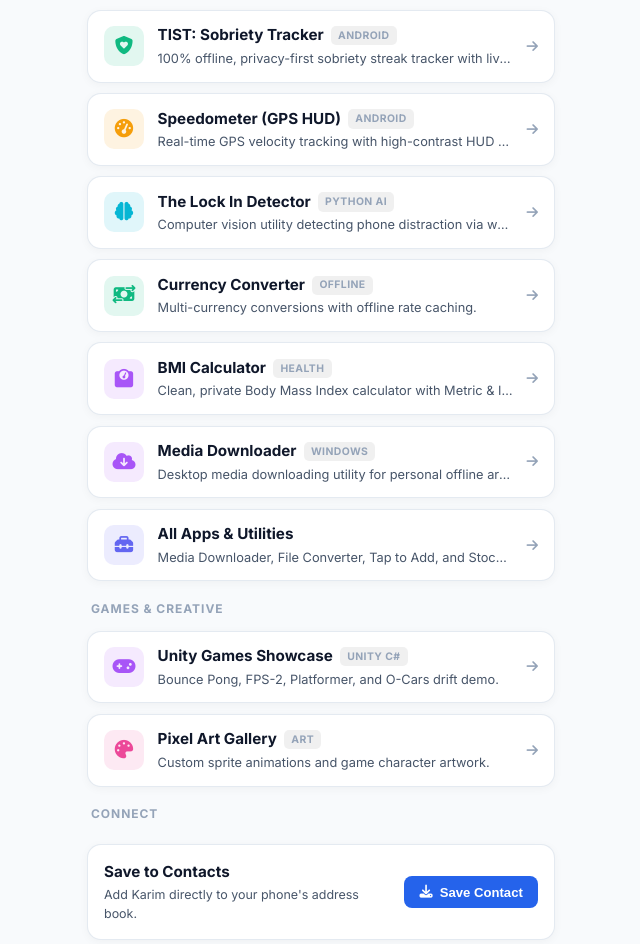
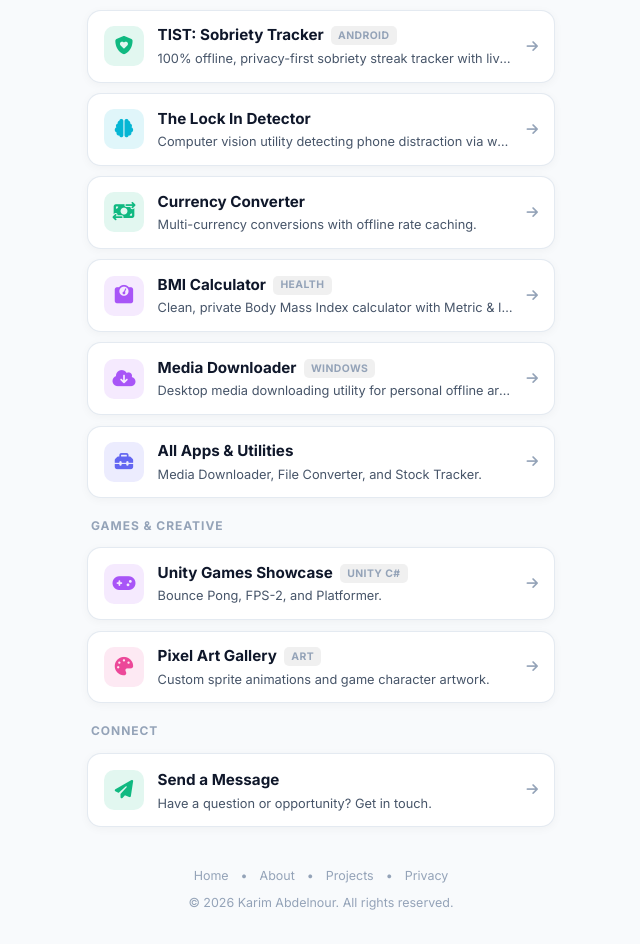
Before and after one commit to karimuq/Website-files, a plain HTML site: page links.html in a window 1280 px wide. Shown: the part 711-1655 px from the top of the page, without its empty margins (319-959 px from the left). Drawn offline with Linux system fonts and the light colour scheme.

Commit message:
Streamline links hub: update cards and clean up descriptions

```diff
--- a/links.html
+++ b/links.html
@@ -62,13 +62,16 @@
 
       <!-- Understated Social Links -->
       <div class="social-row" aria-label="Social Profiles">
-        <a href="https://github.com/karimuq" target="_blank" rel="noopener noreferrer" class="social-link" title="GitHub (@karimuq)" aria-label="GitHub">
+        <a href="https://github.com/karimuq" target="_blank" rel="noopener noreferrer" class="social-link"
+          title="GitHub (@karimuq)" aria-label="GitHub">
           <i class="fa-brands fa-github"></i>
         </a>
-        <a href="https://www.linkedin.com/in/karimabdelnour26/" target="_blank" rel="noopener noreferrer" class="social-link" title="LinkedIn" aria-label="LinkedIn">
+        <a href="https://www.linkedin.com/in/karimabdelnour26/" target="_blank" rel="noopener noreferrer"
+          class="social-link" title="LinkedIn" aria-label="LinkedIn">
           <i class="fa-brands fa-linkedin-in"></i>
         </a>
-        <a href="https://karim25.itch.io" target="_blank" rel="noopener noreferrer" class="social-link" title="Itch.io Games" aria-label="Itch.io">
+        <a href="https://karim25.itch.io" target="_blank" rel="noopener noreferrer" class="social-link"
+          title="Itch.io Games" aria-label="Itch.io">
           <i class="fa-brands fa-itch-io"></i>
         </a>
         <a href="mailto:karimabdelnour27@gmail.com" class="social-link" title="Email Karim" aria-label="Email">
@@ -145,20 +148,6 @@
         <i class="fa-solid fa-arrow-right card-arrow" aria-hidden="true"></i>
       </a>
 
-      <a href="app-speedometer.html" class="card">
-        <div class="card-icon icon-amber">
-          <i class="fa-solid fa-gauge-high"></i>
-        </div>
-        <div class="card-body">
-          <div class="card-title-row">
-            <span class="card-title">Speedometer (GPS HUD)</span>
-            <span class="card-tag">Android</span>
-          </div>
-          <p class="card-desc">Real-time GPS velocity tracking with high-contrast HUD dials.</p>
-        </div>
-        <i class="fa-solid fa-arrow-right card-arrow" aria-hidden="true"></i>
-      </a>
-
       <a href="app-lock-in-detector.html" class="card">
         <div class="card-icon icon-cyan">
           <i class="fa-solid fa-brain"></i>
@@ -166,7 +155,6 @@
         <div class="card-body">
           <div class="card-title-row">
             <span class="card-title">The Lock In Detector</span>
-            <span class="card-tag">Python AI</span>
           </div>
           <p class="card-desc">Computer vision utility detecting phone distraction via webcam.</p>
         </div>
@@ -180,7 +168,6 @@
         <div class="card-body">
           <div class="card-title-row">
             <span class="card-title">Currency Converter</span>
-            <span class="card-tag">Offline</span>
           </div>
           <p class="card-desc">Multi-currency conversions with offline rate caching.</p>
         </div>
@@ -223,7 +210,7 @@
           <div class="card-title-row">
             <span class="card-title">All Apps &amp; Utilities</span>
           </div>
-          <p class="card-desc">Media Downloader, File Converter, Tap to Add, and Stock Tracker.</p>
+          <p class="card-desc">Media Downloader, File Converter, and Stock Tracker.</p>
         </div>
         <i class="fa-solid fa-arrow-right card-arrow" aria-hidden="true"></i>
       </a>
@@ -240,7 +227,7 @@
             <span class="card-title">Unity Games Showcase</span>
             <span class="card-tag">Unity C#</span>
           </div>
-          <p class="card-desc">Bounce Pong, FPS-2, Platformer, and O-Cars drift demo.</p>
+          <p class="card-desc">Bounce Pong, FPS-2, and Platformer.</p>
         </div>
         <i class="fa-solid fa-arrow-right card-arrow" aria-hidden="true"></i>
       </a>
@@ -261,16 +248,6 @@
 
       <!-- Contact -->
       <div class="section-title">Connect</div>
-
-      <div class="action-card">
-        <div class="action-card-text">
-          <h3>Save to Contacts</h3>
-          <p>Add Karim directly to your phone's address book.</p>
-        </div>
-        <button type="button" class="btn-primary" id="btn-vcard">
-          <i class="fa-solid fa-download"></i> Save Contact
-        </button>
-      </div>
 
       <a href="contact.html" class="card">
         <div class="card-icon icon-emerald">
```
